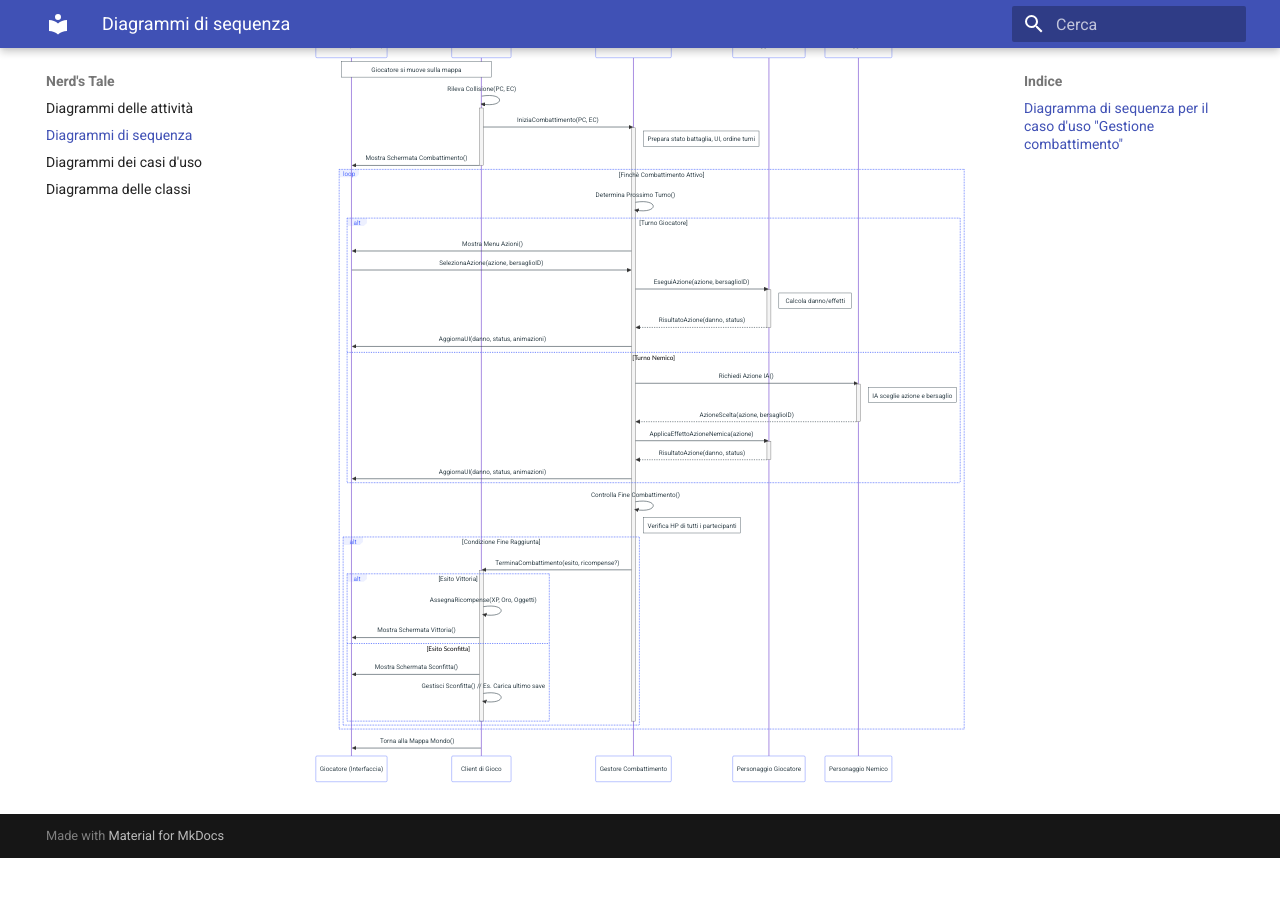
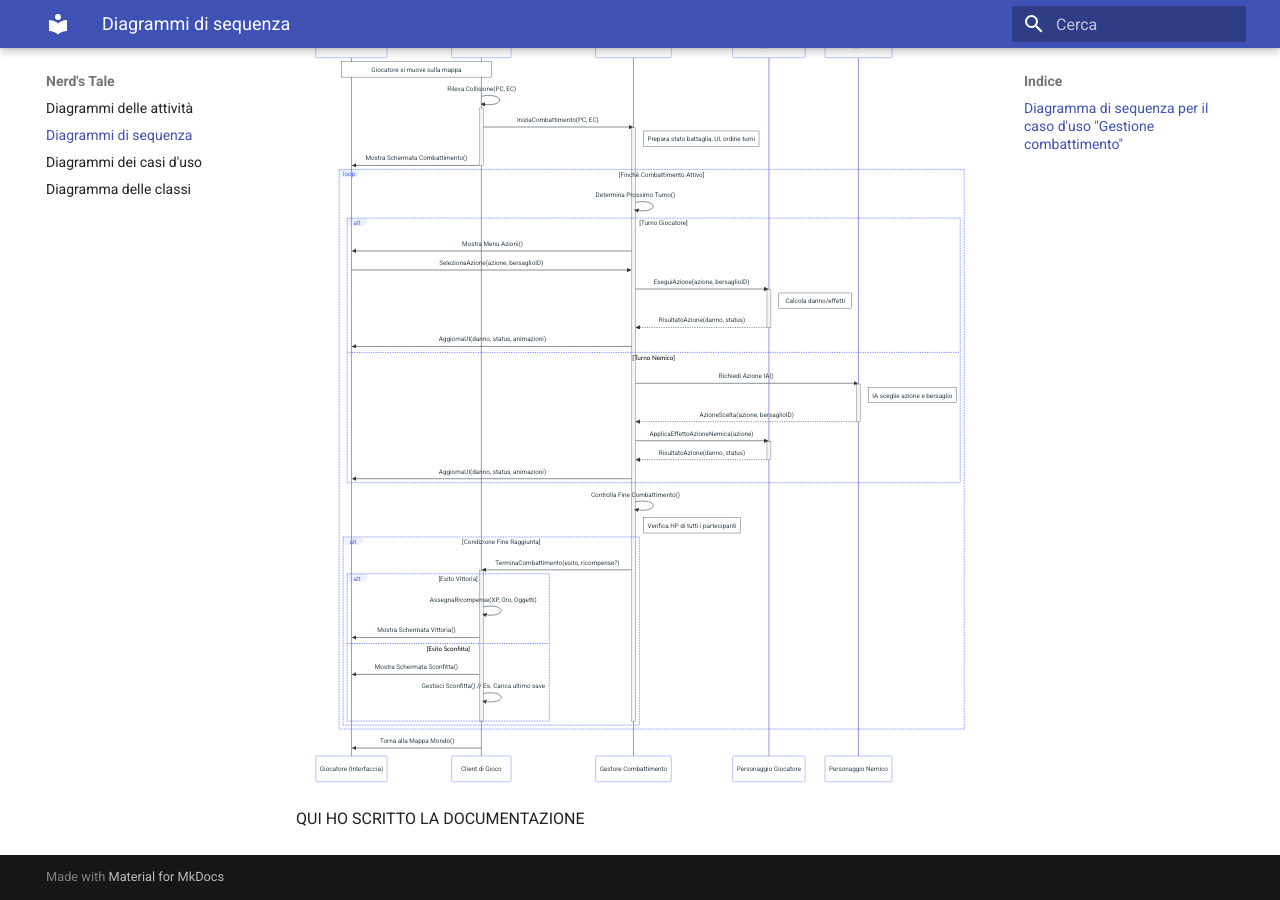
Before and after one commit to anhelus/nerdstale, an MkDocs documentation site: the page built from docs/sequence.md, in a window 1280 px wide and 900 px high, scrolled down 670 px. Built offline with MkDocs 1.6.1 and Material for MkDocs 9.7.7, drawn with Linux system fonts in a browser that asks for light colours; before the commit the page ends 1528 px from its top, so only the background shows below that.

Commit message:
Update sequence.md (#3)

````diff
--- a/docs/sequence.md
+++ b/docs/sequence.md
@@ -76,3 +76,6 @@ sequenceDiagram
 
     Client->>UI: Torna alla Mappa Mondo()
 ```
+
+
+QUI HO SCRITTO LA DOCUMENTAZIONE
````
